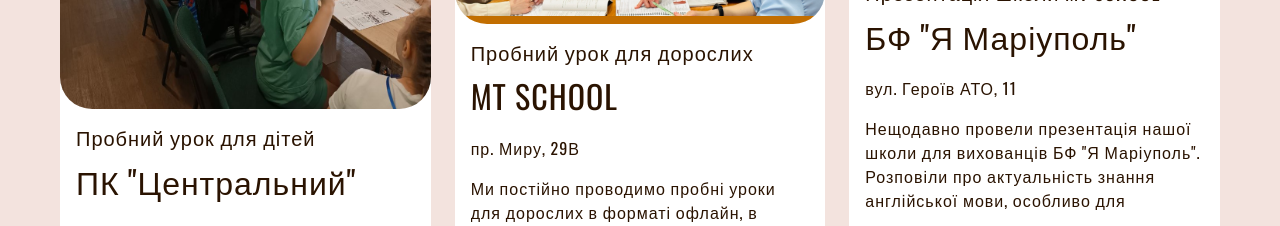
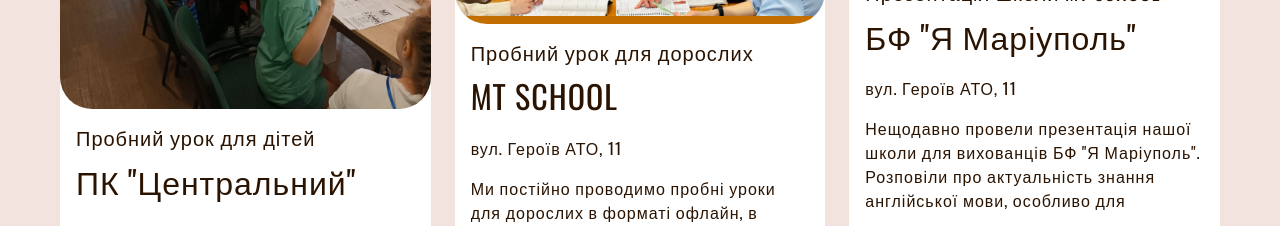
Before and after one commit to vadymSarvyk/MTproject, a React (Create React App) app: page / in a window 1280 px wide. Shown: the part 3180-3406 px from the top of the page. Built offline with nearby package versions, Linux system fonts and the light colour scheme; no server answers.

Commit message:
Update Events.jsx

```diff
--- a/src/MTSchool/elements/Events.jsx
+++ b/src/MTSchool/elements/Events.jsx
@@ -33,7 +33,7 @@ function Events(){
                             <Card.Title>Пробний урок для дорослих</Card.Title>
                             <Card.Text>
                                     <p className="fs-2 ">MT SCHOOL</p>
-                                    <p>пр. Миру, 29В </p>
+                                    <p>вул. Героїв АТО, 11 </p>
                                 <div style={{height:"100px",overflow:"auto" }}>
                                     <p style={{}}>Ми постійно проводимо пробні уроки для дорослих в форматі офлайн, в наших аудиторіях, та онлайн. На таких уроках ми показуємо наші методи викладання, матеріали, даємо можливість ненадовго зануритись у цікавий процес опанування іноземної мови.</p>
                                 </div>
```
